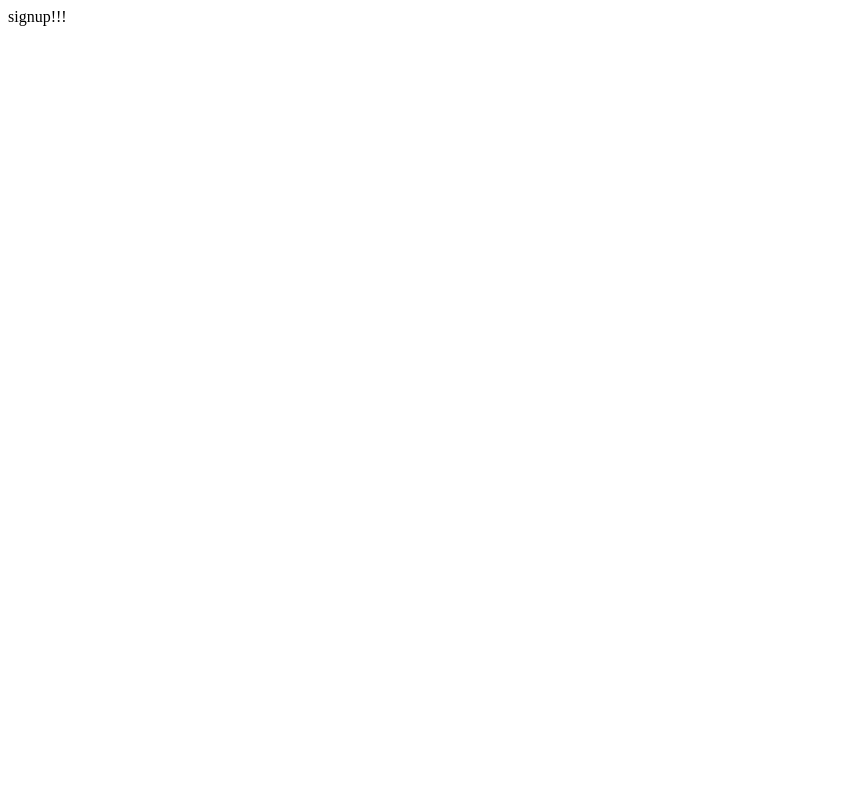
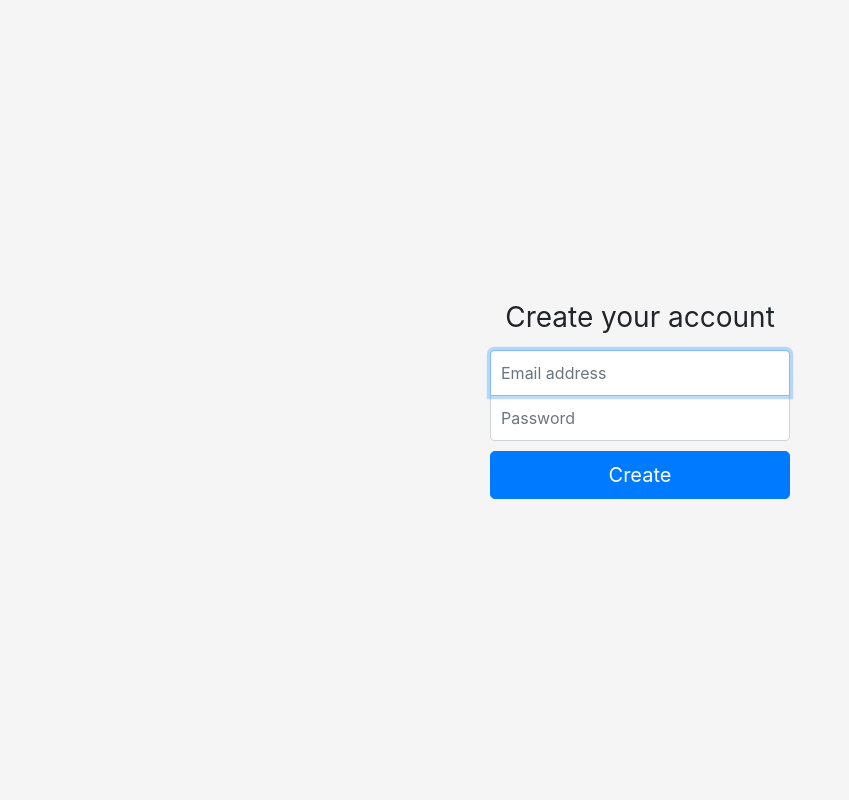
Before and after one commit to banatie/ToDoList, a Django app: page /todolist/signup in a window 1280 px wide. Before the commit the part shown is almost empty. Shown: the whole page, without its empty margins (0-849 px from the left). Run offline with Django 3.2, Linux system fonts and the light colour scheme; some libraries are stand-ins or nearby versions.

Commit message:
Add signup.html

```diff
--- a/todolist/templates/todolist/signup.html
+++ b/todolist/templates/todolist/signup.html
@@ -2,6 +2,7 @@
 <html lang="en">
   <head>
     <meta charset="utf-8">
+    {% load static %}
     <meta name="viewport" content="width=device-width, initial-scale=1, shrink-to-fit=no">
     <meta name="description" content="">
     <meta name="author" content="Mark Otto, Jacob Thornton, and Bootstrap contributors">
@@ -11,7 +12,7 @@
     <link rel="canonical" href="https://getbootstrap.com/docs/4.5/examples/sign-in/">
 
     <!-- Bootstrap core CSS -->
-<link href="styles/bootstrap-4.5.3-dist/css/bootstrap.min.css" rel="stylesheet">
+<link href="{% static 'todolist/styles/bootstrap-4.5.3-dist/css/bootstrap.min.css' %}" rel="stylesheet">
 
     <style>
       .bd-placeholder-img {
@@ -30,7 +31,7 @@
       }
     </style>
     <!-- Custom styles for this template -->
-    <link href="styles/signup.css" rel="stylesheet">
+    <link href="{% static 'todolist/styles/signup.css' %}" rel="stylesheet">
   </head>
   <body class="text-center">
     <form class="form-signin">
--- a/todolist/views.py
+++ b/todolist/views.py
@@ -7,4 +7,5 @@ def index(request):
     return render(request, 'todolist/index.html', context)
 
 def signup(request):
-    return HttpResponse('signup!!!')
+    context = {}
+    return render(request, 'todolist/signup.html', context)
```
